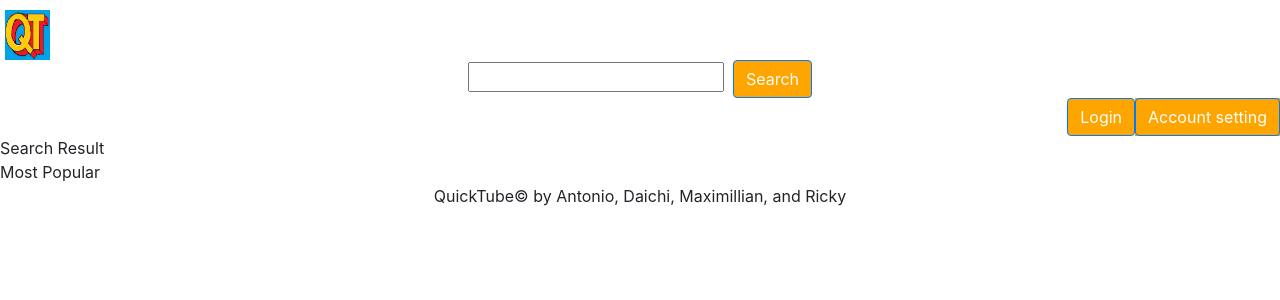
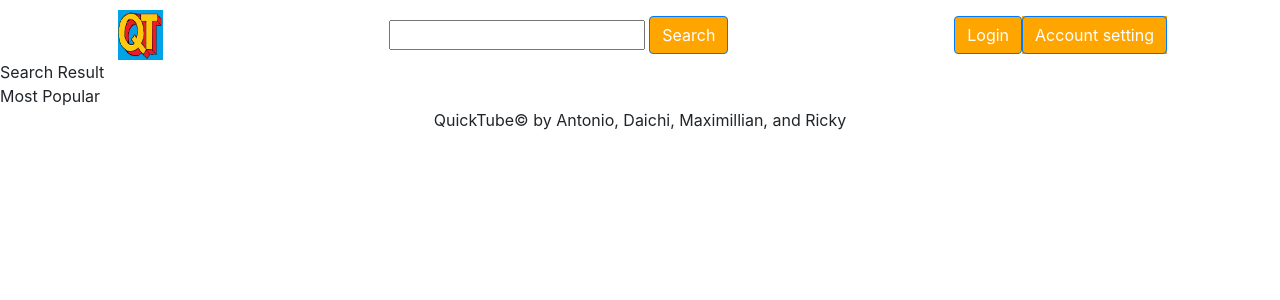
Before and after one commit to dkanasugi/QuickTube, a PHP site: page /home.html in a window 1280 px wide. Shown: the top 300 px of the page. Run offline with PHP 8.4, Linux system fonts and the light colour scheme; some libraries are stand-ins or nearby versions.

Commit message:
removing extra comma in styles

```diff
--- a/home.html
+++ b/home.html
@@ -10,6 +10,7 @@
     <script src="https://cdnjs.cloudflare.com/ajax/libs/popper.js/1.12.3/umd/popper.min.js" integrity="sha384-vFJXuSJphROIrBnz7yo7oB41mKfc8JzQZiCq4NCceLEaO4IHwicKwpJf9c9IpFgh" crossorigin="anonymous"></script>
     <link rel="stylesheet" href="https://stackpath.bootstrapcdn.com/bootstrap/4.1.0/css/bootstrap.min.css" integrity="sha384-9gVQ4dYFwwWSjIDZnLEWnxCjeSWFphJiwGPXr1jddIhOegiu1FwO5qRGvFXOdJZ4" crossorigin="anonymous">
     <script src="https://stackpath.bootstrapcdn.com/bootstrap/4.1.0/js/bootstrap.min.js" integrity="sha384-uefMccjFJAIv6A+rW+L4AHf99KvxDjWSu1z9VI8SKNVmz4sk7buKt/6v9KI65qnm" crossorigin="anonymous"></script>
+
 </head>
 
 <body class="body" onload="loadClient()">
--- a/styles.css
+++ b/styles.css
@@ -1,4 +1,4 @@
-.heading, #random, #search, #login, #keyword, #commit, #login, #signin, #searchResults, #hist, .mostPopular, #popularResults, .popularResults, {
+.heading, #random, #search, #login, #keyword, #commit, #login, #signin, #searchResults, #hist, .mostPopular, #popularResults, .popularResults{
     display: flex;
     margin: auto;
     align-items: center;
```
